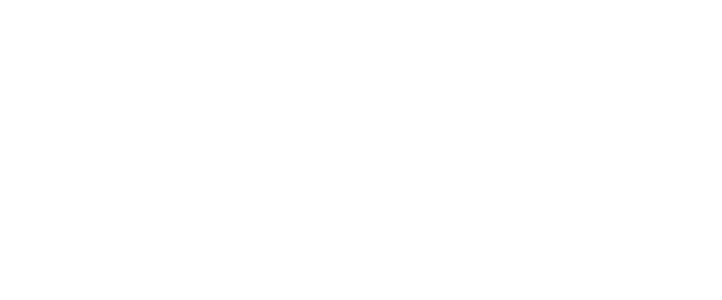
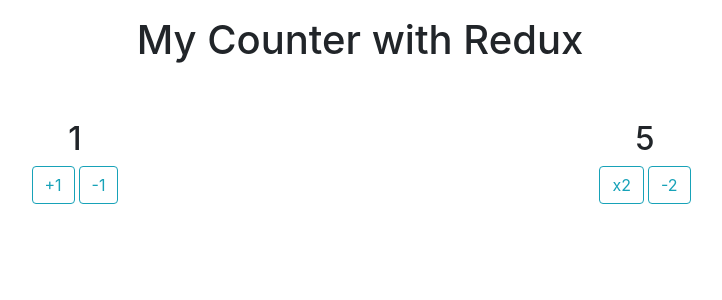
Before and after one commit to DGA-SCD/build-react-apps, a React (Create React App) app in the folder my-counter-with-redux/: page / in a window 1280 px wide. Shown: the top 300 px of the page, without its empty margins (280-1002 px from the left). Built offline with nearby package versions, Linux system fonts and the light colour scheme.

Commit message:
:art: Structure app into components :bear:

```diff
--- a/my-counter-with-redux/src/App.js
+++ /dev/null
@@ -1,7 +0,0 @@
-import React from 'react'
-
-function App() {
-  return <div></div>
-}
-
-export default App
--- /dev/null
+++ b/my-counter-with-redux/src/components/App.js
@@ -0,0 +1,28 @@
+import React from 'react'
+
+import { Title } from './Title'
+import { CounterLeft } from './CounterLeft'
+
+const App = () => {
+  return (
+    <div class='container text-center pt-3'>
+      <Title />
+      <div class='row pt-5'>
+        <CounterLeft />
+        <div class='col'>
+          <h2>5</h2>
+          <div>
+            <button type='button' class='btn btn-outline-info mr-1'>
+              x2
+            </button>
+            <button type='button' class='btn btn-outline-info'>
+              -2
+            </button>
+          </div>
+        </div>
+      </div>
+    </div>
+  )
+}
+
+export default App
--- /dev/null
+++ b/my-counter-with-redux/src/components/CounterLeft.js
@@ -0,0 +1,17 @@
+import React from 'react'
+
+import { NumberLeft } from './NumberLeft'
+import { PlusOneButton } from './PlusOneButton'
+import { MinusOneButton } from './MinusOneButton'
+
+export const CounterLeft = () => {
+  return (
+    <div class='col'>
+      <NumberLeft />
+      <div>
+        <PlusOneButton />
+        <MinusOneButton />
+      </div>
+    </div>
+  )
+}
--- /dev/null
+++ b/my-counter-with-redux/src/components/MinusOneButton.js
@@ -0,0 +1,9 @@
+import React from 'react'
+
+export const MinusOneButton = () => {
+  return (
+    <button type='button' class='btn btn-outline-info'>
+      -1
+    </button>
+  )
+}
--- /dev/null
+++ b/my-counter-with-redux/src/components/NumberLeft.js
@@ -0,0 +1,5 @@
+import React from 'react'
+
+export const NumberLeft = () => {
+  return <h2>1</h2>
+}
--- /dev/null
+++ b/my-counter-with-redux/src/components/PlusOneButton.js
@@ -0,0 +1,9 @@
+import React from 'react'
+
+export const PlusOneButton = () => {
+  return (
+    <button type='button' class='btn btn-outline-info mr-1'>
+      +1
+    </button>
+  )
+}
--- /dev/null
+++ b/my-counter-with-redux/src/components/Title.js
@@ -0,0 +1,5 @@
+import React from 'react'
+
+export const Title = () => {
+  return <h1>My Counter with Redux</h1>
+}
--- a/my-counter-with-redux/src/index.js
+++ b/my-counter-with-redux/src/index.js
@@ -1,6 +1,7 @@
 import React from 'react'
 import ReactDOM from 'react-dom'
-import App from './App'
+
+import App from './components/App'
 import * as serviceWorker from './serviceWorker'
 
 ReactDOM.render(
```
